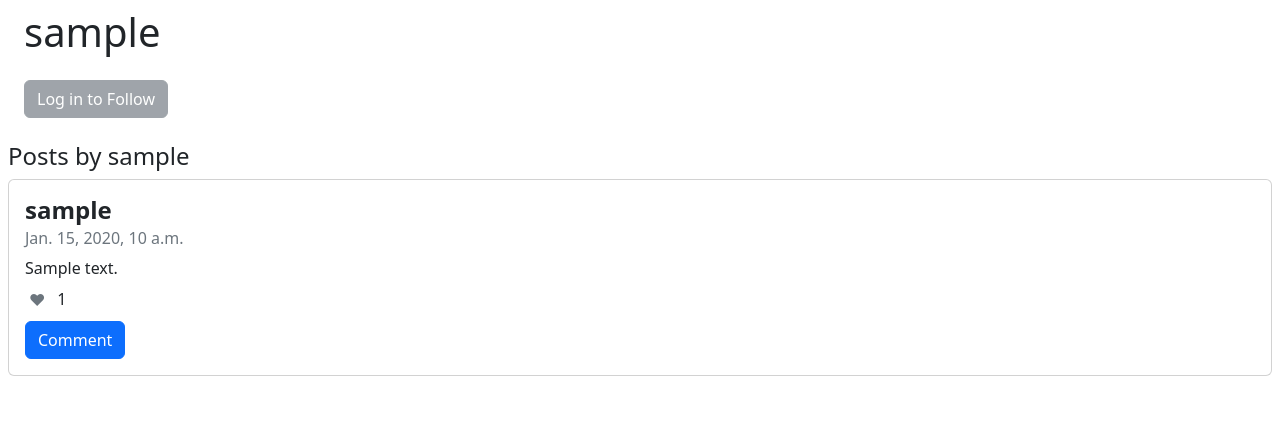
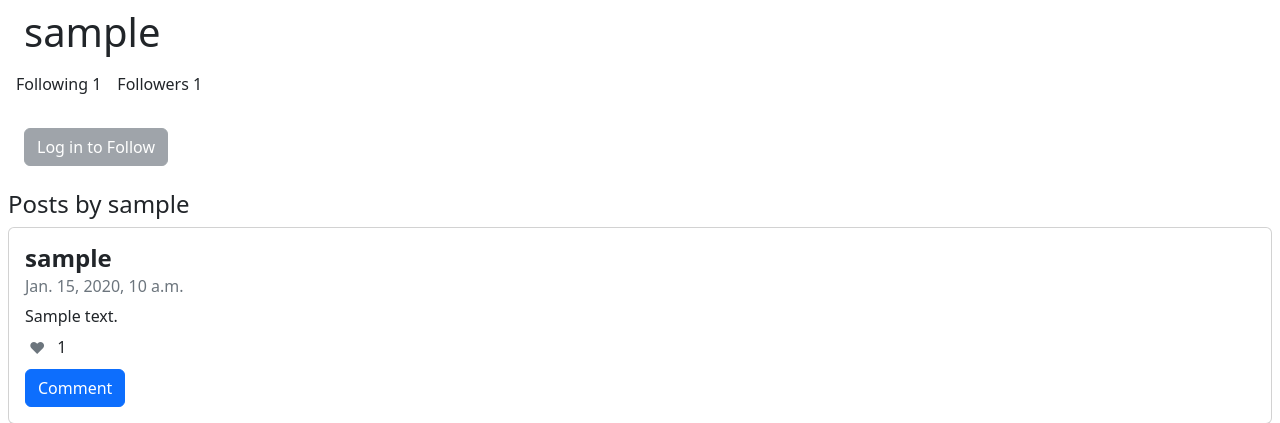
Before and after one commit to alexanderkonchar/why, a Django app: page /user/1 in a window 1280 px wide. Shown: the part 56-479 px from the top of the page. Run offline with Django 3.2, Linux system fonts and the light colour scheme; tables that the repository leaves empty hold one stand-in row (values such as "Sample post").

Commit message:
Implemented follower and following count

```diff
--- a/network/templates/network/profile.html
+++ b/network/templates/network/profile.html
@@ -7,6 +7,15 @@
 {% block body %}
     <h1 class="my-2 mx-4">{{ profile.username }}</h1>
 
+    <div class="d-flex m-2">
+        <div class="m-2">
+            Following {{ following_count }}
+        </div>
+        <div class="m-2">
+            Followers {{ follower_count }}
+        </div>
+    </div>
+
     <div class="m-4">
         <form action="{% url 'profile_view' profile.pk %}" method="POST">
             {% csrf_token %}
@@ -14,7 +23,7 @@
             {% if user.pk == profile.pk %}
             {% elif user.is_anonymous %}
                 <input class="btn btn-secondary" disabled type="submit" value="Log in to Follow">
-            {% elif follower %}
+            {% elif is_follower %}
                 <input class="btn btn-secondary" type="submit" value="Unfollow">
             {% else %}
                 <input class="btn btn-primary" type="submit" value="Follow">
--- a/network/views.py
+++ b/network/views.py
@@ -50,27 +50,27 @@ def index(request):
 def profile_view(request, user_pk):
     if request.method == "POST":
         user = request.user
-        follows = User.objects.get(pk=user_pk)
+        profile = User.objects.get(pk=user_pk)
 
         if user.is_anonymous:
             return render(request, "network/error.html", {
                 "error": "You must be logged in to follow a user."
             })
-        elif not follows:
+        elif not profile:
             return render(request, "network/error.html", {
                 "error": "User to follow does not exist."
             })
-        elif user.pk == follows.pk:
+        elif user.pk == profile.pk:
             return render(request, "network/error.html", {
-                "error": "User to follow does not exist."
+                "error": "You can't follow yourself."
             })
 
-        follower = Follower.objects.filter(user=user, follows=follows)
+        follower = Follower.objects.filter(user=user, follows=profile)
 
         if follower.exists():
             follower.delete()
         else:
-            follower = Follower(user=user, follows=follows)
+            follower = Follower(user=user, follows=profile)
             follower.save()
 
         return HttpResponseRedirect(reverse("profile_view", args=[user_pk]))
@@ -87,15 +87,20 @@ def profile_view(request, user_pk):
         posts = Post.objects.filter(user=profile).order_by("-timestamp")
 
         if user.is_authenticated:
-            follower = Follower.objects.filter(user=user, follows=profile).exists()
+            is_follower = Follower.objects.filter(user=user, follows=profile).exists()
         else:
-            follower = False
+            is_follower = False
+
+        follower_count = Follower.objects.filter(follows=profile).count()
+        following_count = Follower.objects.filter(user=profile).count()
 
         return render(request, "network/profile.html", {
             "user": user,
             "profile": profile,
             "posts": posts,
-            "follower": follower
+            "is_follower": is_follower,
+            "follower_count": follower_count,
+            "following_count": following_count
         })
 
 
```
